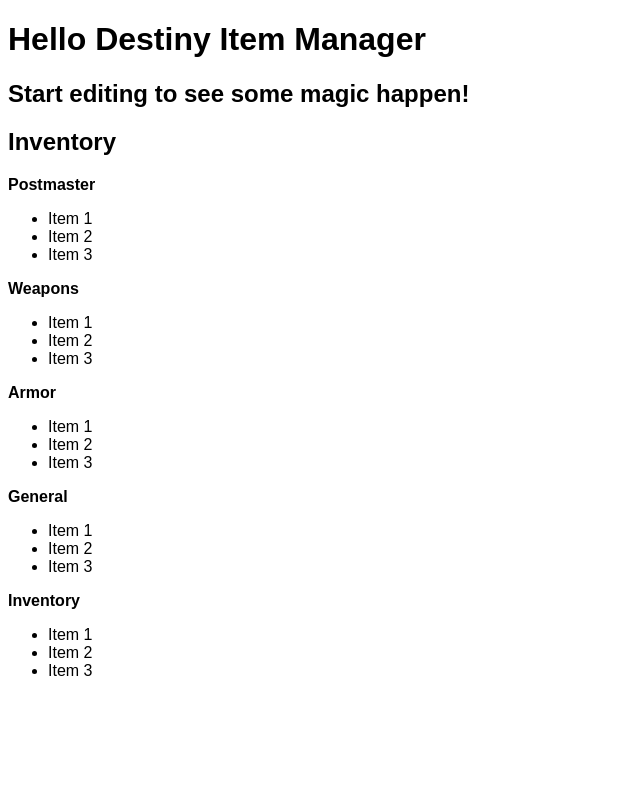
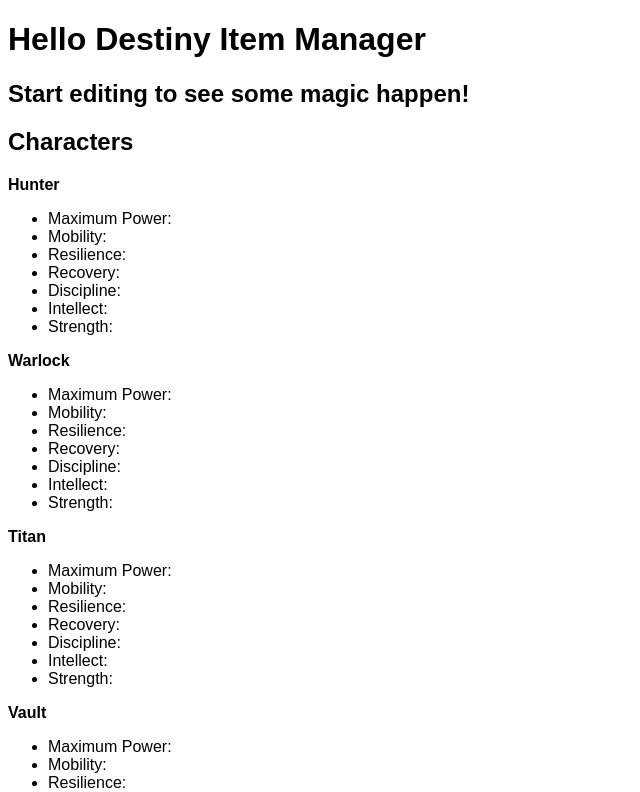
Before and after one commit to zyeags/ZachDIMClone, a React (Create React App) app: page / in a window 1280 px wide. Shown: the top 792 px of the page, without its empty margins (0-640 px from the left). Built offline with nearby package versions, Linux system fonts and the light colour scheme.

Commit message:
Character Section Added character section with power, and stats for each.

```diff
--- a/src/App.js
+++ b/src/App.js
@@ -1,5 +1,6 @@
 import "./styles.css";
 import Inventory from "./containers/Inventory";
+import Characters from "./containers/Characters";
 
 export default function App() {
   return (
@@ -7,6 +8,7 @@ export default function App() {
       <h1>Hello Destiny Item Manager</h1>
       <h2>Start editing to see some magic happen!</h2>
 
+      <Characters />
       <Inventory />
     </div>
   );
--- /dev/null
+++ b/src/components/CharacterSection.js
@@ -0,0 +1,16 @@
+export default function CharacterSection(props) {
+  return (
+    <div>
+      <strong>{props.name}</strong>
+      <ul>
+        <li>Maximum Power:</li>
+        <li>Mobility:</li>
+        <li>Resilience:</li>
+        <li>Recovery:</li>
+        <li>Discipline:</li>
+        <li>Intellect:</li>
+        <li>Strength:</li>
+      </ul>
+    </div>
+  );
+}
--- /dev/null
+++ b/src/containers/Characters.js
@@ -0,0 +1,13 @@
+import CharacterSection from "../components/CharacterSection";
+
+export default function Characters() {
+  return (
+    <div>
+      <h2>Characters</h2>
+      <CharacterSection name="Hunter" />
+      <CharacterSection name="Warlock" />
+      <CharacterSection name="Titan" />
+      <CharacterSection name="Vault" />
+    </div>
+  );
+}
```
